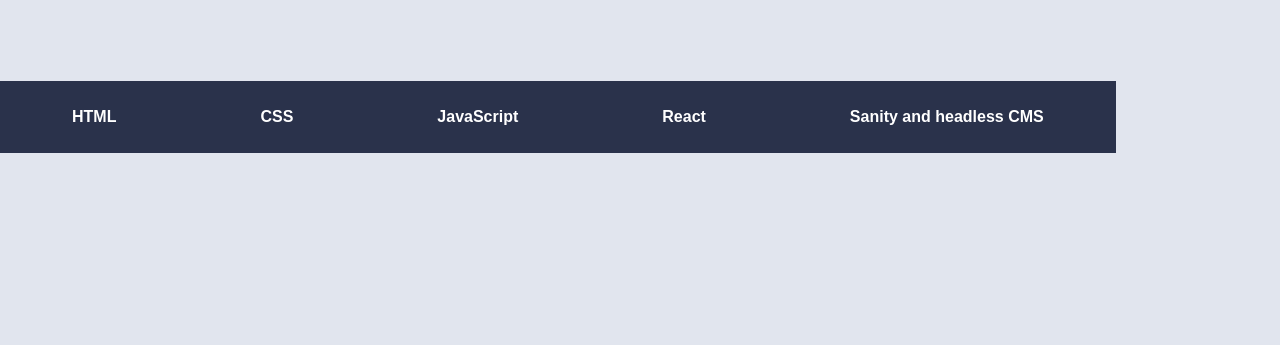
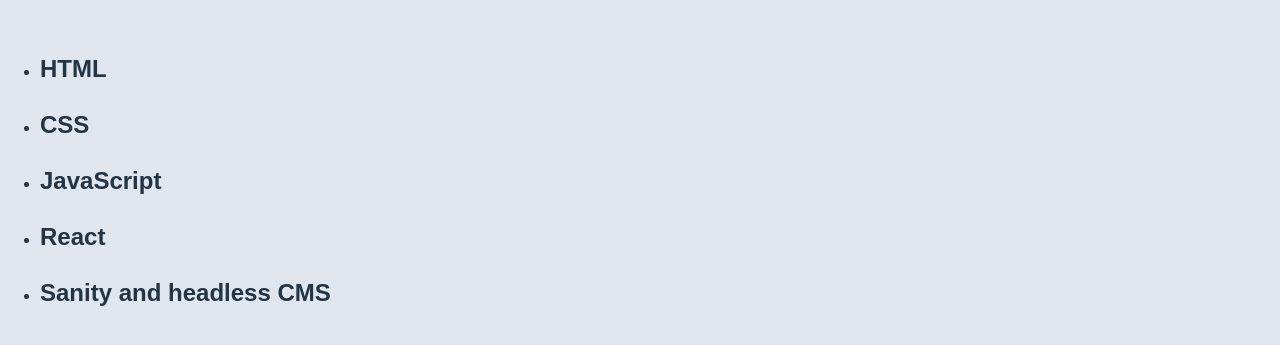
Before and after one commit to martiniusm/martiniusm-uin23ak3_resourceapp_group2, a React (Vite) app in the folder ressursarkiv/: page / in a window 1280 px wide. Shown: the part 219-564 px from the top of the page. Built offline with nearby package versions, Linux system fonts and the light colour scheme.

Commit message:
startet på Nav componentet

```diff
--- a/ressursarkiv/src/App.jsx
+++ b/ressursarkiv/src/App.jsx
@@ -1,5 +1,6 @@
 import { useState } from 'react'
 import './App.css'
+import Nav from './Components/Nav'
 
 
 function App() {
@@ -7,20 +8,7 @@
 
   return (
     <>
-      <div id="container">
-        <header>
-            <ul id="options">
-                <li id="HTML" className="menuItem" onClick="showInfo(event)">HTML</li>
-                <li id="CSS" className="menuItem" onClick="showInfo(event)">CSS</li>
-                <li id="JavaScript" className="menuItem" onClick="showInfo(event)">JavaScript</li>
-                <li id="React" className="menuItem" onClick="showInfo(event)">React</li>
-                <li id="Sanity and headless CMS" className="menuItem" onClick="showInfo(event)">Sanity and headless CMS</li>
-            </ul>
-        </header>
-    </div>
-    <main>
-
-    </main>
+      <Nav />
     </>
   )
 }
--- a/ressursarkiv/src/Components/Category.jsx
+++ b/ressursarkiv/src/Components/Category.jsx
@@ -8,9 +8,6 @@
         {resources.map(resource =>
             <Content category={resource.category} text={resource.text} sources={resource.sources}/>
             )}
-        {resources.map(category =>
-            <Nav category={category.category}/>
-            )}
         </>
     )
 }
--- a/ressursarkiv/src/Components/Nav.jsx
+++ b/ressursarkiv/src/Components/Nav.jsx
@@ -0,0 +1,11 @@
+import { resources } from "../assets/ressurser";
+
+export default function Nav(){
+    return(
+        <>
+        <ul>
+            {resources.map ((item, i) => <li key={i}><h2>{item.category}</h2></li>)}
+        </ul>
+        </>
+    )
+}
```
